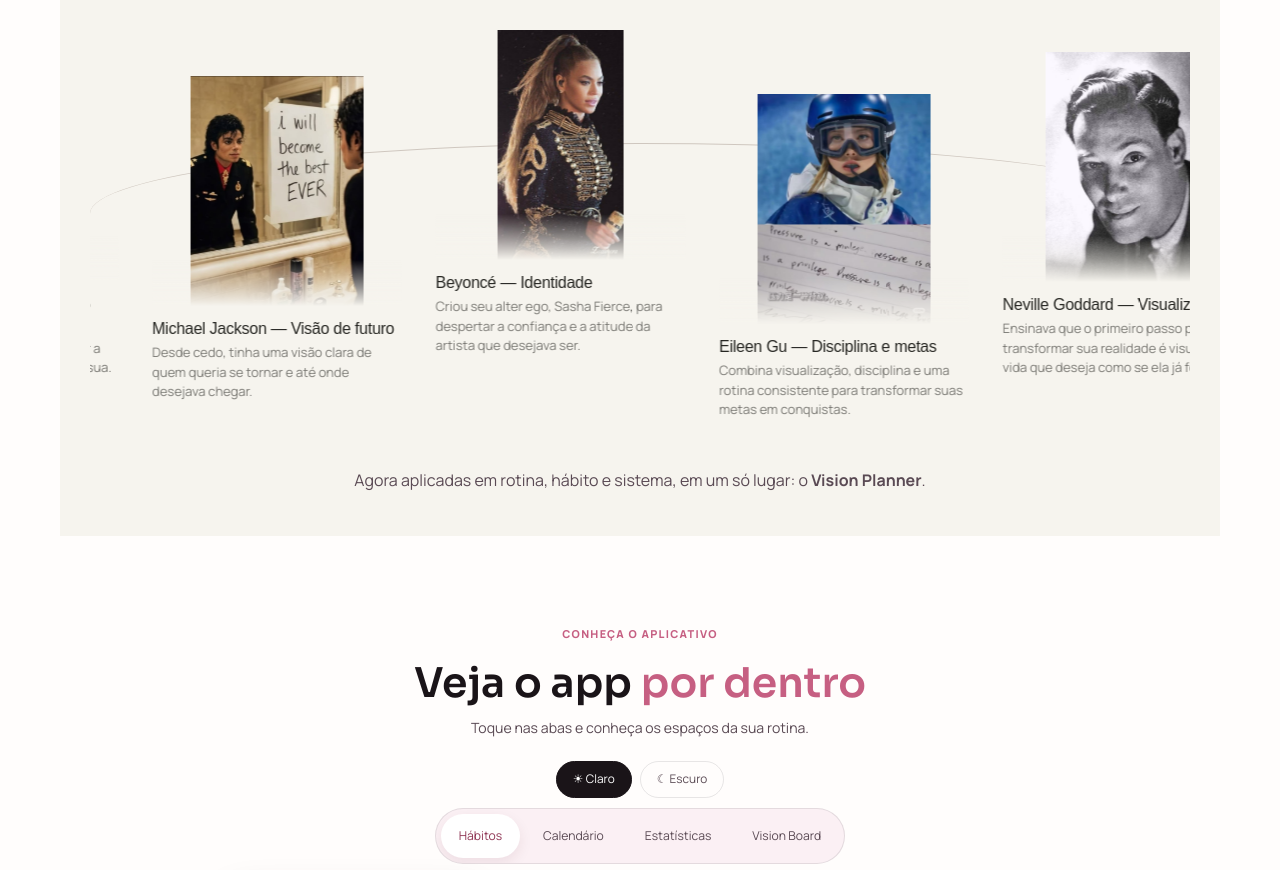
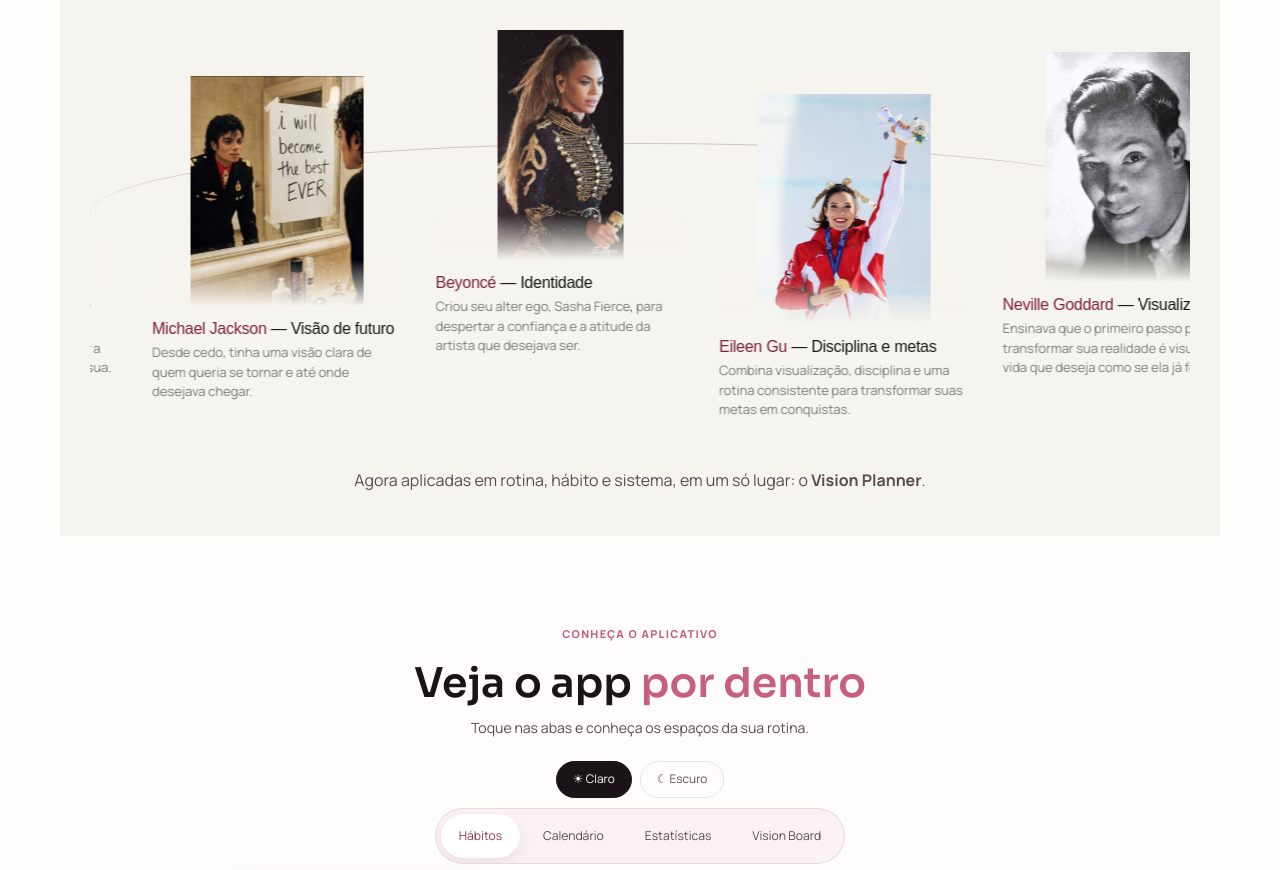
Before and after one commit to jenniferdasilvaalmeida122-dot/salesopaginas, a plain HTML site: page index.html in a window 1280 px wide. Shown: the part 4675-5545 px from the top of the page. Drawn offline with Linux system fonts and the light colour scheme; animation ran at ten frames a second.

Commit message:
Use supplied Eileen photo and wine-colored technique names

```diff
--- a/index.html
+++ b/index.html
@@ -1,6 +1,6 @@
 <!doctype html>
 <html lang="pt-BR">
-<head><meta charset="UTF-8"><meta name="viewport" content="width=device-width,initial-scale=1,viewport-fit=cover"><meta name="theme-color" content="#fffdfc"><meta name="description" content="Vision Planner: pequenos rituais de autocuidado, movimento e equilíbrio para florescer no seu tempo."><title>Vision Planner — Seu momento de florescer</title><link rel="stylesheet" href="style.css?v=offer-countdown-25"><link rel="stylesheet" href="premium.css?v=larger-phone-18"></head>
+<head><meta charset="UTF-8"><meta name="viewport" content="width=device-width,initial-scale=1,viewport-fit=cover"><meta name="theme-color" content="#fffdfc"><meta name="description" content="Vision Planner: pequenos rituais de autocuidado, movimento e equilíbrio para florescer no seu tempo."><title>Vision Planner — Seu momento de florescer</title><link rel="stylesheet" href="style.css?v=technique-names-wine-27"><link rel="stylesheet" href="premium.css?v=larger-phone-18"></head>
 <body>
 <div class="site-header"><nav class="nav"><a class="brand" href="#inicio"><img src="assets/logo.png" alt="Logo Vision Planner"></a><div class="offer-banner" hidden><span><strong>OFERTA ATIVADA:</strong> termina em <time id="offer-date"></time></span><span class="offer-clock" id="offer-clock" role="timer" aria-live="off" aria-label="Tempo restante até meia-noite no horário de Brasília"></span></div></nav></div>
 <header class="hero" id="inicio">
@@ -50,10 +50,10 @@
 <section class="section method-intro" id="tecnicas" aria-labelledby="method-title">
 <h2 id="method-title">Técnicas usadas por <strong>Neville Goddard</strong>, <strong>Hélio Couto</strong> e por outras grandes celebridades <em>para se ver na vida que se quer.</em></h2>
 <div class="method-carousel" role="region" aria-label="Técnicas aplicadas à sua rotina" tabindex="0">
-<figure class="method-slide"><div class="method-image method-image-upload"><img src="assets/tecnicas-imaginacao.jpg" alt="Neville Goddard em retrato em preto e branco" loading="lazy" width="510" height="718"></div><figcaption><h3>Neville Goddard — Visualização</h3><p>Ensinava que o primeiro passo para transformar sua realidade é visualizar a vida que deseja como se ela já fosse sua.</p></figcaption></figure>
-<figure class="method-slide"><div class="method-image method-image-upload"><img src="assets/tecnicas-identidade.jpg" alt="Michael Jackson diante de uma afirmação sobre o futuro" loading="lazy" width="1200" height="1600"></div><figcaption><h3>Michael Jackson — Visão de futuro</h3><p>Desde cedo, tinha uma visão clara de quem queria se tornar e até onde desejava chegar.</p></figcaption></figure>
-<figure class="method-slide"><div class="method-image method-image-upload"><img src="assets/tecnicas-sistema.jpg" alt="Beyoncé no palco segurando um microfone" loading="lazy" width="593" height="1080"></div><figcaption><h3>Beyoncé — Identidade</h3><p>Criou seu alter ego, Sasha Fierce, para despertar a confiança e a atitude da artista que desejava ser.</p></figcaption></figure>
-<figure class="method-slide"><div class="method-image method-image-upload"><img src="assets/tecnicas-constancia.jpg" alt="Eileen Gu com capacete e óculos de esqui" loading="lazy" width="900" height="1200"></div><figcaption><h3>Eileen Gu — Disciplina e metas</h3><p>Combina visualização, disciplina e uma rotina consistente para transformar suas metas em conquistas.</p></figcaption></figure>
+<figure class="method-slide"><div class="method-image method-image-upload"><img src="assets/tecnicas-imaginacao.jpg" alt="Neville Goddard em retrato em preto e branco" loading="lazy" width="510" height="718"></div><figcaption><h3><span class="method-person">Neville Goddard</span> — <span class="method-topic">Visualização</span></h3><p>Ensinava que o primeiro passo para transformar sua realidade é visualizar a vida que deseja como se ela já fosse sua.</p></figcaption></figure>
+<figure class="method-slide"><div class="method-image method-image-upload"><img src="assets/tecnicas-identidade.jpg" alt="Michael Jackson diante de uma afirmação sobre o futuro" loading="lazy" width="1200" height="1600"></div><figcaption><h3><span class="method-person">Michael Jackson</span> — <span class="method-topic">Visão de futuro</span></h3><p>Desde cedo, tinha uma visão clara de quem queria se tornar e até onde desejava chegar.</p></figcaption></figure>
+<figure class="method-slide"><div class="method-image method-image-upload"><img src="assets/tecnicas-sistema.jpg" alt="Beyoncé no palco segurando um microfone" loading="lazy" width="593" height="1080"></div><figcaption><h3><span class="method-person">Beyoncé</span> — <span class="method-topic">Identidade</span></h3><p>Criou seu alter ego, Sasha Fierce, para despertar a confiança e a atitude da artista que desejava ser.</p></figcaption></figure>
+<figure class="method-slide"><div class="method-image method-image-upload"><img src="assets/tecnicas-eileen-gu.jpg" alt="Eileen Gu com medalha, celebrando com o braço levantado" loading="lazy" width="1080" height="1439"></div><figcaption><h3><span class="method-person">Eileen Gu</span> — <span class="method-topic">Disciplina e metas</span></h3><p>Combina visualização, disciplina e uma rotina consistente para transformar suas metas em conquistas.</p></figcaption></figure>
 </div>
 
 <p>Agora aplicadas em rotina, hábito e sistema, em um só lugar: o <strong>Vision Planner</strong>.</p>
--- a/style.css
+++ b/style.css
@@ -280,3 +280,5 @@ html{overflow-x:clip}
 .offer-details .offer-deadline{display:flex;flex-direction:column;align-items:center;gap:8px;padding:14px 24px;letter-spacing:0;font-size:.8rem;border:1px solid #f1cddd;background:#fff0f6;border-radius:18px}
 .offer-deadline strong{font-size:1.65rem;line-height:1.2;font-variant-numeric:tabular-nums;letter-spacing:.08em;color:#a90d50}
 .offer-bonus-total-price small{color:#15803d;background:#dcfce7;border:1px solid #86efac;border-radius:999px;padding:6px 10px;font-size:.65rem;font-weight:800;letter-spacing:.06em;justify-self:end}
+
+.method-intro .method-slide h3{color:#171717}.method-slide h3 .method-person{color:#7d2038}.method-slide h3 .method-topic{color:#171717}
```
Also changed, not shown: assets/tecnicas-eileen-gu.jpg (added).
